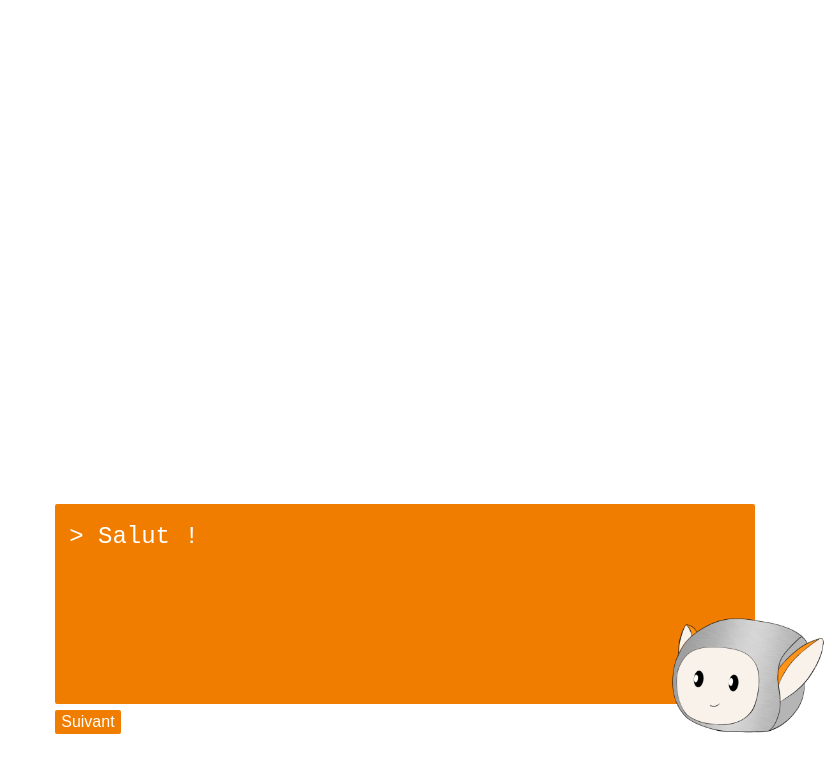
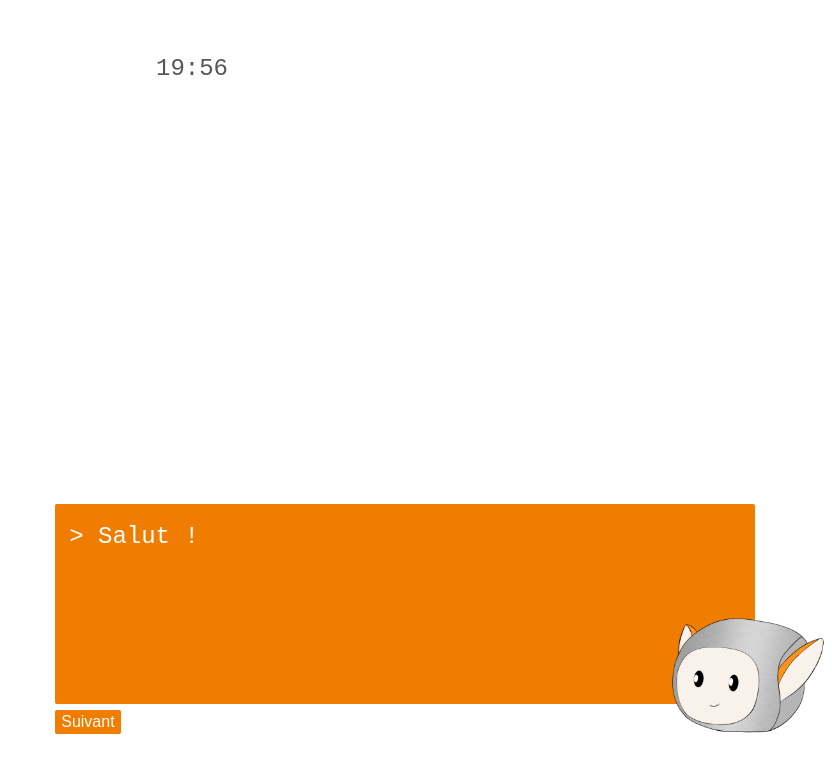
Before and after one commit to Zoemchl/adobecreativeweek_2022, a Vue app in the folder adobecreativeweek/: page / in a window 1280 px wide. Shown: the top 772 px of the page, without its empty margins (448-1280 px from the left). Built offline with nearby package versions, Linux system fonts and the light colour scheme.

Commit message:
Add Countdown adn Update main.css

```diff
--- a/adobecreativeweek/src/App.vue
+++ b/adobecreativeweek/src/App.vue
@@ -1,8 +1,10 @@
 <script setup>
 import ChatboxVue from './components/Chatbox.vue';
+import Countdown from './components/Countdown.vue';
 </script>
 
 <template>
+  <Countdown />
   <ChatboxVue />
 </template>
 
--- a/adobecreativeweek/src/assets/main.css
+++ b/adobecreativeweek/src/assets/main.css
@@ -1,11 +1,10 @@
 @import './base.css';
 
 #app {
-  max-width: 1280px;
-  margin: 0 auto;
-  padding: 2rem;
-
   font-weight: normal;
+  width: 100%;
+  min-height: 100vh;
+  padding: 50px 0;
 }
 
 a,
@@ -26,10 +25,4 @@ a,
     display: flex;
     place-items: center;
   }
-
-  #app {
-    display: grid;
-    grid-template-columns: 1fr 1fr;
-    padding: 0 2rem;
-  }
 }
--- /dev/null
+++ b/adobecreativeweek/src/components/Countdown.vue
@@ -0,0 +1,53 @@
+<template>
+    <section class="top_sec">
+        <div class="clock">
+            <div id="timer" class="timer"></div>
+        </div>
+    </section>
+</template>
+
+<script>
+addEventListener('DOMContentLoaded', (event) => {
+    // Compte a reboure
+    const departMinutes = 20
+    let temps = departMinutes * 60
+    //  récuperation de l'id
+    const timerElement = document.getElementById("timer")
+
+    //  appelle de manière répétée la fonction
+    setInterval(() => {
+        let minutes = parseInt(temps / 60, 10)
+        let secondes = parseInt(temps % 60, 10)
+
+        minutes = minutes < 10 ? "0" + minutes : minutes
+        secondes = secondes < 10 ? "0" + secondes : secondes
+
+        timerElement.innerText = `${minutes}:${secondes}`
+        temps = temps <= 0 ? 0 : temps - 1
+    }, 1000)
+});
+</script>
+
+<style scoped>
+
+.top_sec{
+    display: flex;
+    justify-content: center;
+}
+.clock{
+    background-color: white;
+    opacity: 0.8;
+    display: flex;
+    justify-content: center;
+    border-radius: 2px;
+}
+
+.timer{
+    color: #2D2D2D;
+    font-size: 1.5rem;
+    font-family: input-mono,monospace;
+    font-weight: 400;
+    font-style: normal;
+}
+
+</style>
```
